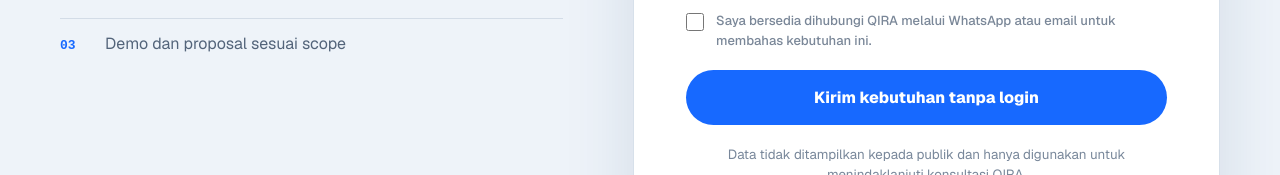
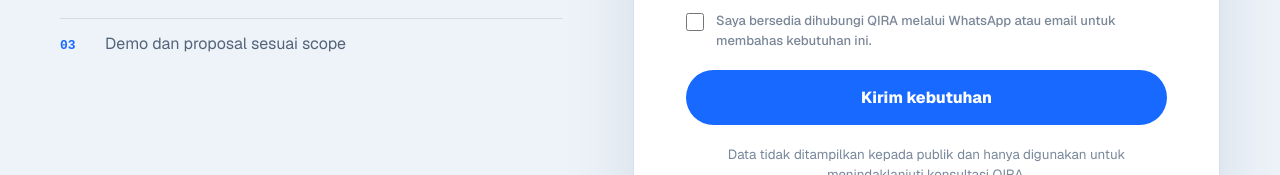
Before and after one commit to fransiskusmahendra/qira-platform, a Next.js app in the folder apps/public-web/: page /start in a window 1280 px wide. Shown: the part 758-933 px from the top of the page. Built offline with nearby package versions, Linux system fonts and the light colour scheme.

Commit message:
refactor: simplify apps/public-web/app/start/StartForm.tsx

```diff
--- a/apps/public-web/app/start/StartForm.tsx
+++ b/apps/public-web/app/start/StartForm.tsx
@@ -46,7 +46,7 @@ export function StartForm({ defaultPackage, defaultNeed = "" }: StartFormProps)
       <label className={styles.consent}><input type="checkbox" name="consented" required /><span>Saya bersedia dihubungi QIRA melalui WhatsApp atau email untuk membahas kebutuhan ini.</span></label>
       <label className={styles.honeypot} aria-hidden="true">Website<input name="website" tabIndex={-1} autoComplete="off" /></label>
       {state.status === "error" ? <p className={styles.error} role="alert">{state.message}</p> : null}
-      <button type="submit" disabled={pending}>{pending ? "Mengirim kebutuhan…" : "Kirim kebutuhan tanpa login"}</button>
+      <button type="submit" disabled={pending}>{pending ? "Mengirim kebutuhan…" : "Kirim kebutuhan"}</button>
       <small>Data tidak ditampilkan kepada publik dan hanya digunakan untuk menindaklanjuti konsultasi QIRA.</small>
     </form>
   );
```
